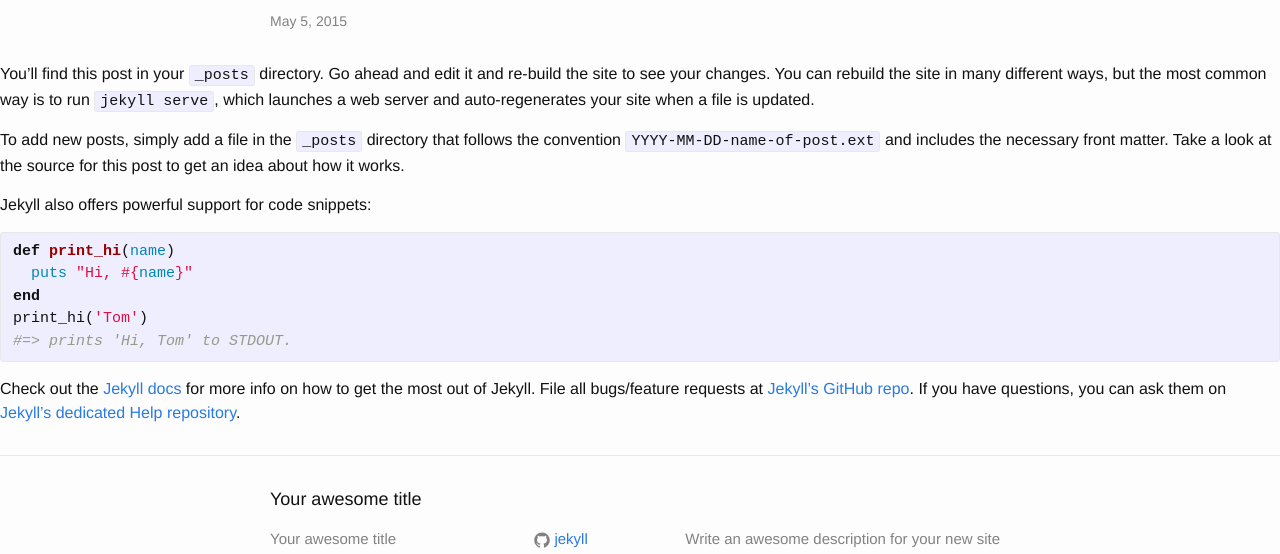
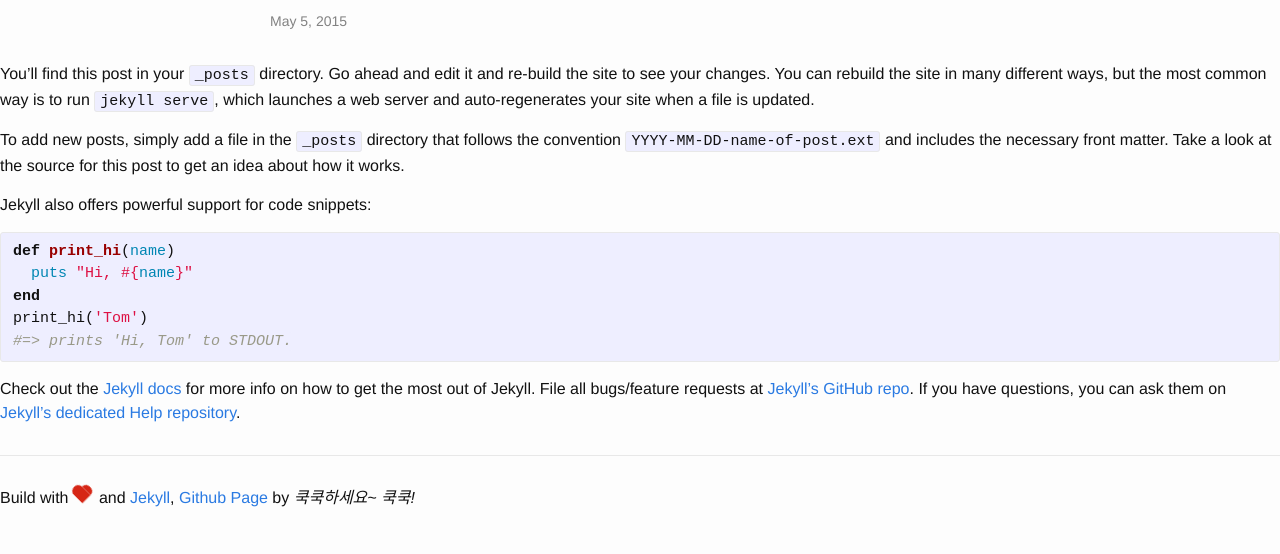
Before and after one commit to AhhyeonJo/ahhyeonjo.github.com, a Jekyll site: the page built from _posts/2015-05-18-welcome-to-jekyll2.markdown, in a window 1280 px wide. Shown: the part 408-962 px from the top of the page. Built offline with Jekyll 4.4.1, drawn with Linux system fonts in a browser that asks for light colours; nearby versions of some CDN libraries; some web fonts are replaced; some of the changed text lies outside the part shown; grey boxes are pictures that could not be loaded.

Commit message:
Update footer.html

```diff
--- a/_includes/footer.html
+++ b/_includes/footer.html
@@ -1,55 +1,7 @@
-<footer class="site-footer">
-
-  <div class="wrapper">
-
-    <h2 class="footer-heading">{{ site.title }}</h2>
-
-    <div class="footer-col-wrapper">
-      <div class="footer-col  footer-col-1">
-        <ul class="contact-list">
-          <li>{{ site.title }}</li>
-          <li><a href="mailto:{{ site.email }}">{{ site.email }}</a></li>
-        </ul>
-      </div>
-
-      <div class="footer-col  footer-col-2">
-        <ul class="social-media-list">
-          {% if site.github_username %}
-          <li>
-            <a href="https://github.com/{{ site.github_username }}">
-              <span class="icon  icon--github">
-                <svg viewBox="0 0 16 16">
-                  <path fill="#828282" d="M7.999,0.431c-4.285,0-7.76,3.474-7.76,7.761 c0,3.428,2.223,6.337,5.307,7.363c0.388,0.071,0.53-0.168,0.53-0.374c0-0.184-0.007-0.672-0.01-1.32 c-2.159,0.469-2.614-1.04-2.614-1.04c-0.353-0.896-0.862-1.135-0.862-1.135c-0.705-0.481,0.053-0.472,0.053-0.472 c0.779,0.055,1.189,0.8,1.189,0.8c0.692,1.186,1.816,0.843,2.258,0.645c0.071-0.502,0.271-0.843,0.493-1.037 C4.86,11.425,3.049,10.76,3.049,7.786c0-0.847,0.302-1.54,0.799-2.082C3.768,5.507,3.501,4.718,3.924,3.65 c0,0,0.652-0.209,2.134,0.796C6.677,4.273,7.34,4.187,8,4.184c0.659,0.003,1.323,0.089,1.943,0.261 c1.482-1.004,2.132-0.796,2.132-0.796c0.423,1.068,0.157,1.857,0.077,2.054c0.497,0.542,0.798,1.235,0.798,2.082 c0,2.981-1.814,3.637-3.543,3.829c0.279,0.24,0.527,0.713,0.527,1.437c0,1.037-0.01,1.874-0.01,2.129 c0,0.208,0.14,0.449,0.534,0.373c3.081-1.028,5.302-3.935,5.302-7.362C15.76,3.906,12.285,0.431,7.999,0.431z"/>
-                </svg>
-              </span>
-
-              <span class="username">{{ site.github_username }}</span>
-            </a>
-          </li>
-          {% endif %}
-
-          {% if site.twitter_username %}
-          <li>
-            <a href="https://twitter.com/{{ site.twitter_username }}">
-              <span class="icon  icon--twitter">
-                <svg viewBox="0 0 16 16">
-                  <path fill="#828282" d="M15.969,3.058c-0.586,0.26-1.217,0.436-1.878,0.515c0.675-0.405,1.194-1.045,1.438-1.809
-                  c-0.632,0.375-1.332,0.647-2.076,0.793c-0.596-0.636-1.446-1.033-2.387-1.033c-1.806,0-3.27,1.464-3.27,3.27 c0,0.256,0.029,0.506,0.085,0.745C5.163,5.404,2.753,4.102,1.14,2.124C0.859,2.607,0.698,3.168,0.698,3.767 c0,1.134,0.577,2.135,1.455,2.722C1.616,6.472,1.112,6.325,0.671,6.08c0,0.014,0,0.027,0,0.041c0,1.584,1.127,2.906,2.623,3.206 C3.02,9.402,2.731,9.442,2.433,9.442c-0.211,0-0.416-0.021-0.615-0.059c0.416,1.299,1.624,2.245,3.055,2.271 c-1.119,0.877-2.529,1.4-4.061,1.4c-0.264,0-0.524-0.015-0.78-0.046c1.447,0.928,3.166,1.469,5.013,1.469 c6.015,0,9.304-4.983,9.304-9.304c0-0.142-0.003-0.283-0.009-0.423C14.976,4.29,15.531,3.714,15.969,3.058z"/>
-                </svg>
-              </span>
-
-              <span class="username">{{ site.twitter_username }}</span>
-            </a>
-          </li>
-          {% endif %}
-        </ul>
-      </div>
-
-      <div class="footer-col  footer-col-3">
-        <p class="text">{{ site.description }}</p>
-      </div>
+<footer>
+     <div class="site-footer">
+        <p>Build with <span class="heartbeat"></span>and <a href="http://jekyllrb.com">Jekyll</a>, <a href="http://leeayoung.github.io/">Github Page</a> by <em> 쿡쿡하세요~ 쿡쿡!</em></p>
     </div>
 
-  </div>
-
+    {% include nav.html %}
 </footer>
```
